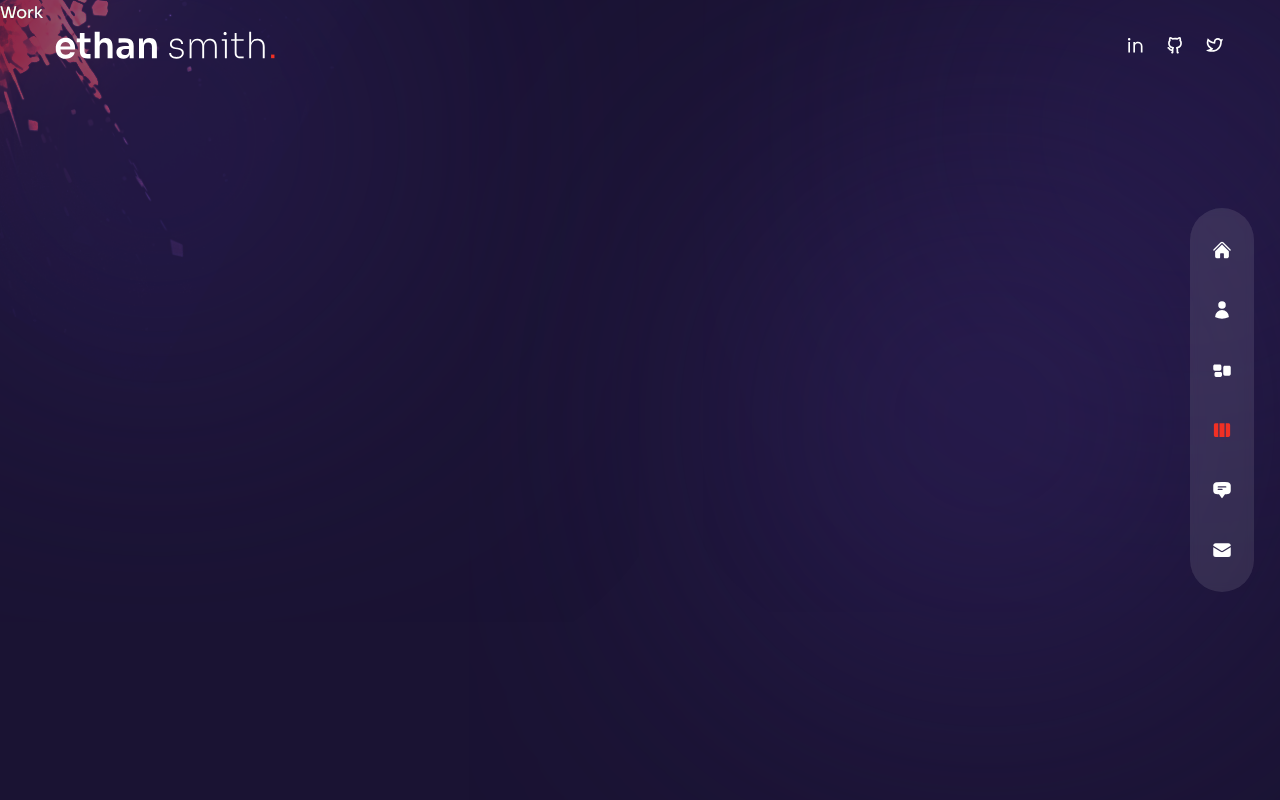
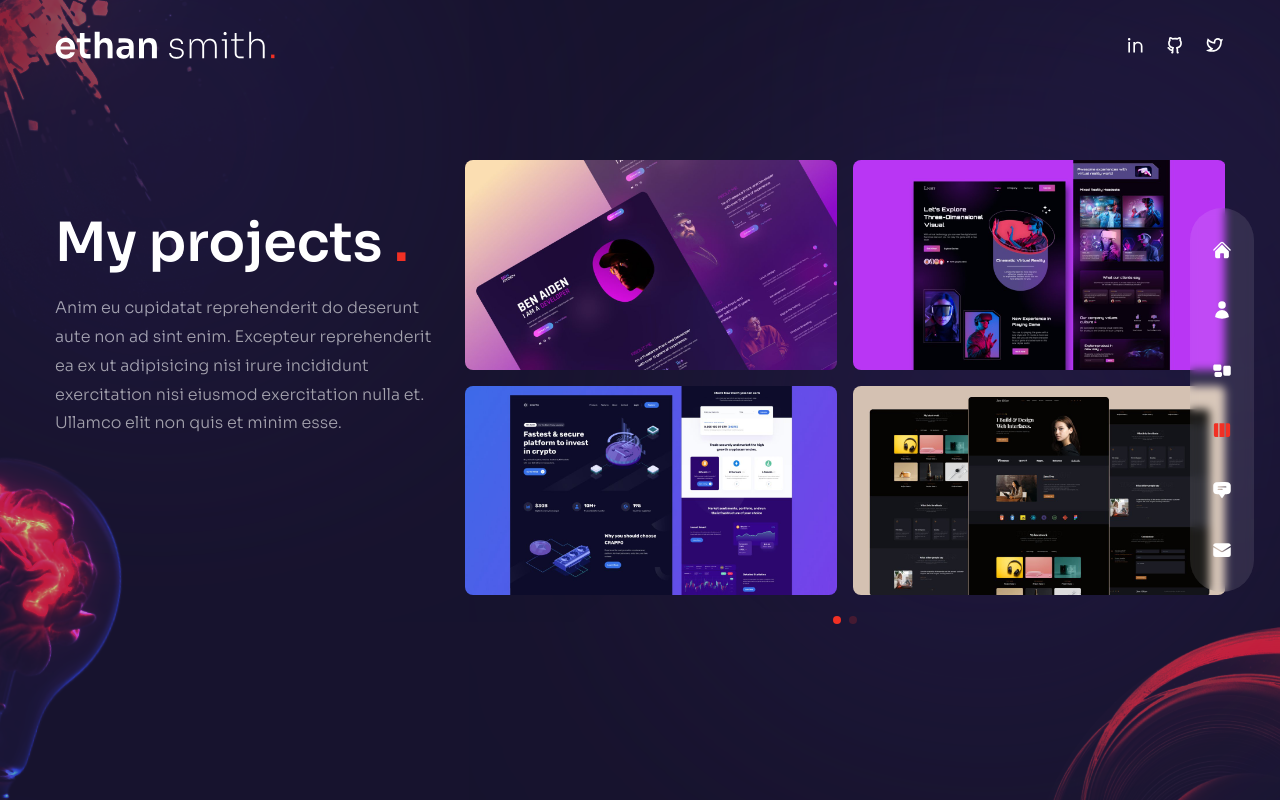
Before and after one commit to JoJoDevAdventure/jodev, a Next.js app: page /work in a window 1280 px wide. Built offline with nearby package versions, Linux system fonts and the light colour scheme.

Commit message:
projects page done

```diff
--- a/components/WorkSlider.js
+++ b/components/WorkSlider.js
@@ -44,8 +44,65 @@
   ],
 };
 
+import { Swiper, SwiperSlide } from "swiper/react";
+
+import "swiper/css";
+import "swiper/css/free-mode";
+import "swiper/css/pagination";
+
+import { Pagination } from "swiper";
+
+import { BsArrowRight } from "react-icons/bs";
+
+import Image from "next/image";
+
 const WorkSlider = () => {
-  return <div>Work Slider</div>;
+  return (
+    <Swiper
+      spaceBetween={10}
+      pagination={{
+        clickable: true,
+      }}
+      modules={[Pagination]}
+      className="h-[280px] sm:h-[480px]"
+    >
+      {workSlides.slides.map((slide, index) => {
+        return (
+          <SwiperSlide key={index}>
+            <div className="grid grid-cols-2 grid-rows-2 gap-4 cursor-pointer">
+              {slide.images.map((image, index) => {
+                return (
+                  <div className="relative rounded-lg overflow-hidden flex items-center group">
+                    <div className="flex items-center justify-center relative overflow-hidden group" key={index}>
+                      {/* images */}
+                      <Image src={image.path} width={500} height={300} alt="" />
+                      {/* overlay gradient */}
+                      <div className="absolute inset-0 bg-gradient-to-l from-transparent via-[#e838cc] to-[#4a22bd] opacity-0 group-hover:opacity-80 transition-all duration-700">
+                        {" "}
+                      </div>
+                      {/* title */}
+                      <div className="absolute bottom-0 translate-y-full
+                      group-hover:-translate-y-10 group-hover:xl:-translate-y-20
+                      transition-all duration-300">
+                        <div className="flex items-center gap-x-2 text-[13px] tracking-[0.2em]">
+                          {/* title part 1*/}
+                          <div className="delay-100"> VISIT </div>
+                          {/* title part 2*/}
+                          <div className="translate-y-[500%] group-hover:translate-y-0 transition-all duration-300 delay-200"> PROJECT </div>
+                          {/* icon */}
+                          <div className="text-xl translate-y-[500%] group-hover:translate-y-0 transition-all transition-300 delay-300"> <BsArrowRight /> </div>
+                        </div>
+                      </div>
+                    </div>
+                  </div>
+                );
+              })}
+            </div>
+          </SwiperSlide>
+        );
+      })}
+    </Swiper>
+  );
 };
 
 export default WorkSlider;
--- a/pages/work/index.js
+++ b/pages/work/index.js
@@ -1,5 +1,57 @@
+import Bulb from "../../components/Bulb";
+import Circles from "../../components/Circles";
+import WorkSlider from "../../components/WorkSlider";
+
+//framer motion
+import { motion } from "framer-motion";
+import { fadeIn } from "../../variants";
+
 const Work = () => {
-  return <div>Work</div>;
+  return (
+    <div className="h-full bg-primary/30 py-36 flex items-center">
+      <Circles />
+      <div className="container mx-auto">
+        <div className="flex flex-col xl:flex-row gap-x-8">
+          {/* text */}
+          <div className="text-center flex xl:w-[30vw] flex-col lg:text-left mb-4 xl:mb-0">
+            <motion.h2
+              variants={fadeIn("up", 0.2)}
+              initial="hidden"
+              animate="show"
+              exit="hidden"
+              className="h2 xl:mt-12"
+            >
+              {" "}
+              My projects <span className="text-accent">.</span>
+            </motion.h2>
+            <motion.p
+              variants={fadeIn("up", 0.4)}
+              initial="hidden"
+              animate="show"
+              exit="hidden"
+              className="mb-4 max-w-[400px] mx-auto lg:mx-0"
+            >
+              Anim eu cupidatat reprehenderit do deserunt aute non ad sint enim.
+              Excepteur reprehenderit ea ex ut adipisicing nisi irure incididunt
+              exercitation nisi eiusmod exercitation nulla et. Ullamco elit non
+              quis et minim esse.
+            </motion.p>
+          </div>
+          <motion.div
+            variants={fadeIn("down", 0.4)}
+            initial="hidden"
+            animate="show"
+            exit="hidden"
+            className="w-full xl:max-w-[65%]"
+          >
+            {/* Slider */}
+            <WorkSlider />
+          </motion.div>
+        </div>
+      </div>
+      <Bulb />
+    </div>
+  );
 };
 
 export default Work;
```
